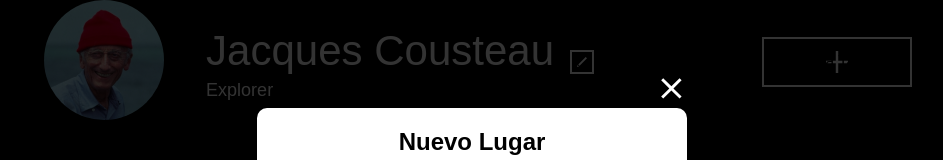
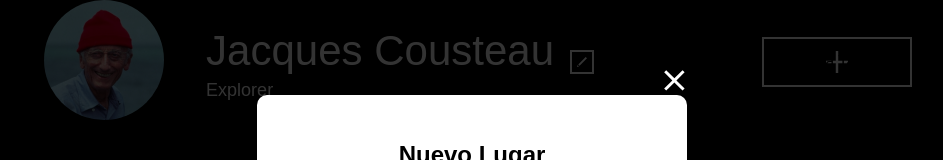
Before and after one commit to ramirotorino/web_project_around_react, a React (Vite) app: page / in a window 1280 px wide. Both pictures are taken after a click on the button "Nueva Tarjeta". Shown: the part 166-326 px from the top of the page, without its empty margins (168-1111 px from the left). Built offline with nearby package versions, Linux system fonts and the light colour scheme.

Commit message:
modificacion de rutas de imagenes

```diff
--- a/src/blocks/popup.css
+++ b/src/blocks/popup.css
@@ -106,9 +106,9 @@
 }
 
 .popup__close-button {
-  position: absolute;
-  top: -30px;
-  right: 5px;
+  position: relative;
+  top: -45px;
+  right: -387px;
   background: transparent;
   border: none;
   padding: 0;
--- a/src/components/Main/Popup/ImagePopup.jsx
+++ b/src/components/Main/Popup/ImagePopup.jsx
@@ -1,12 +1,22 @@
 // Debugged ImagePopup.jsx
 import React from "react";
 import "@/blocks/popup.css";
+import closeIcon from "../../../images/CloseIcon.svg";
 
 export default function ImagePopup({ card, isOpen, onClose }) {
   return (
     <div className={`popup ${isOpen ? "popup__opened" : ""}`}>
       <div className="popup__content popup__content_content_image">
         <button
+          style={{
+            position: "relative",
+            top: "-8px",
+            right: "-535px",
+            background: "transparent",
+            border: "none",
+            fontSize: "20px",
+            cursor: "pointer",
+          }}
           className="popup__close-button"
           type="button"
           onClick={() => {
@@ -14,7 +24,7 @@ export default function ImagePopup({ card, isOpen, onClose }) {
           }}
           aria-label="Close image popup"
         >
-          ×
+          <img src={closeIcon} alt="Close popup" />
         </button>
         {card ? (
           <>
--- a/src/components/Main/Popup/Popup.jsx
+++ b/src/components/Main/Popup/Popup.jsx
@@ -1,5 +1,6 @@
 import React from "react";
 import "@/blocks/popup.css";
+import closeIcon from "../../../images/CloseIcon.svg";
 
 export default function Popup({ isOpen, title, children, onClose }) {
   console.log("Popup renderizado:", { isOpen, title, children });
@@ -21,12 +22,11 @@ export default function Popup({ isOpen, title, children, onClose }) {
           className="popup__close-button"
           type="button"
           onClick={() => {
-            console.log("Popup cerrado");
             onClose();
           }}
           aria-label="Cerrar popup"
         >
-          <img src="src/images/closeIcon.svg" alt="Close popup" />
+          <img src={closeIcon} alt="Close popup" />
         </button>
         {title && <h2 className="popup__title">{title}</h2>}
         <div className="popup__content">
```
